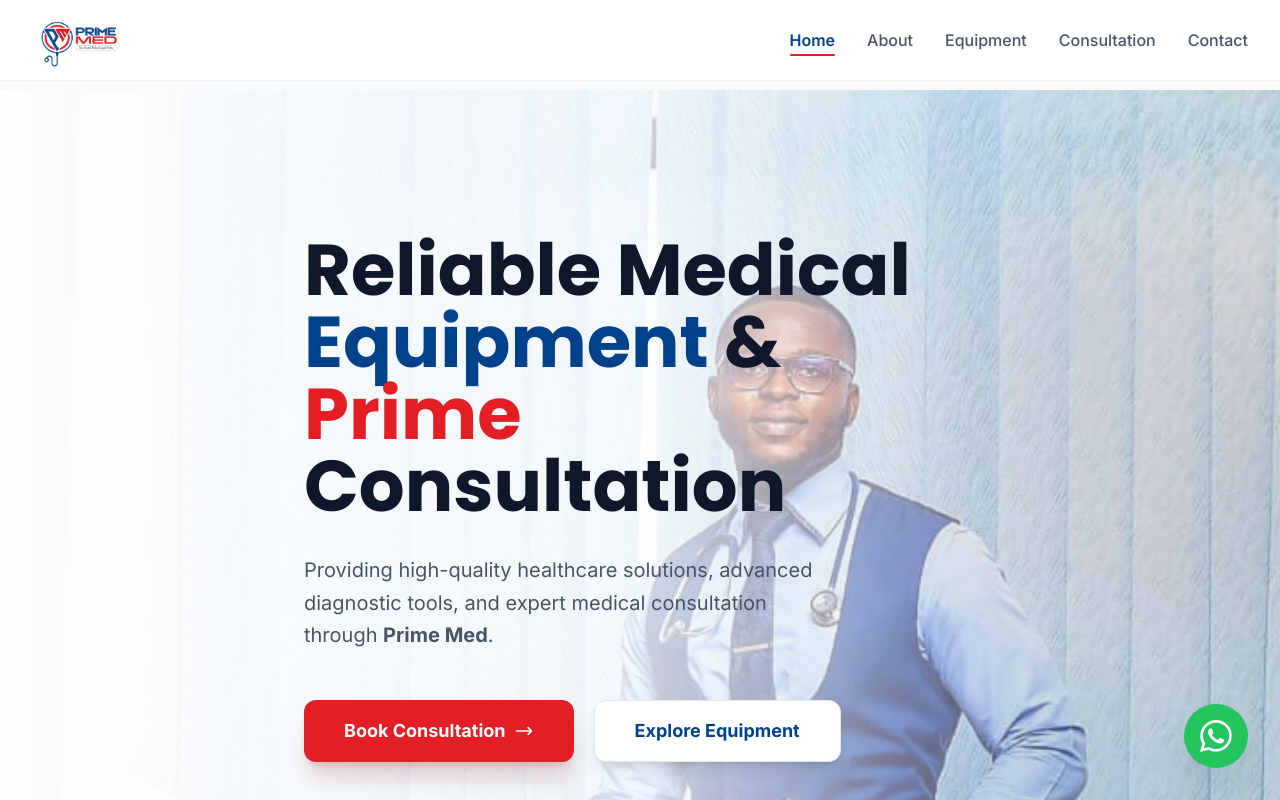
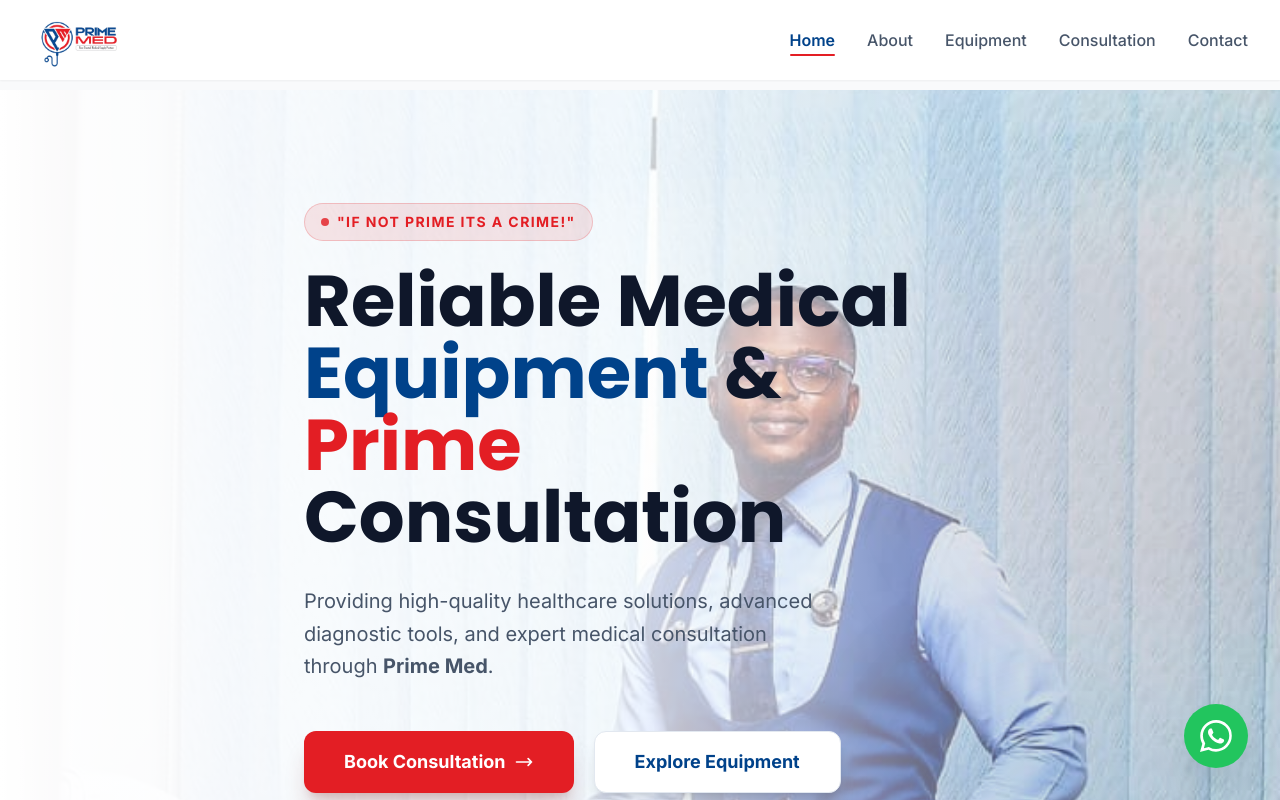
Before and after one commit to winnidebz1/primemed, a React (Vite) app: page / in a window 1280 px wide. Shown: the top 800 px of the page. Built offline with nearby package versions, Linux system fonts and the light colour scheme.

Commit message:
Integrated brand tagline 'If not Prime its a crime!' across the website (Hero, Footer, and About page)

```diff
--- a/components/Footer.tsx
+++ b/components/Footer.tsx
@@ -16,8 +16,11 @@
             <button onClick={() => onNavigate('home')} className="flex items-center gap-3">
               <img src="/images/logo.png" alt="Prime Med Logo" className="h-16 w-auto" />
             </button>
-            <p className="leading-relaxed">
+            <p className="leading-relaxed mb-4">
               Prime Med is your leading provider of medical equipment and professional healthcare consultation services. We bring quality care to your doorstep.
+            </p>
+            <p className="text-brand-red font-bold italic text-lg decoration-2 underline-offset-4 decoration-brand-blue/30 underline">
+              "If not Prime its a crime!"
             </p>
           </div>
 
--- a/components/Hero.tsx
+++ b/components/Hero.tsx
@@ -19,6 +19,10 @@
 
       <div className="relative z-10 max-w-7xl mx-auto px-4 sm:px-6 lg:px-8 pt-48 pb-24 lg:pt-64 lg:pb-32">
         <div className="max-w-2xl text-slate-900">
+          <div className="mb-6 inline-flex items-center gap-2 px-4 py-2 bg-brand-red/10 rounded-full border border-brand-red/20">
+            <span className="w-2 h-2 bg-brand-red rounded-full animate-pulse"></span>
+            <span className="text-brand-red font-bold text-sm uppercase tracking-widest">"If not Prime its a crime!"</span>
+          </div>
           <h1 className="text-4xl md:text-6xl lg:text-7xl font-bold leading-tight mb-8">
             Reliable Medical <br />
             <span className="text-brand-blue">Equipment</span> & <span className="text-brand-red">Prime</span> <br />
--- a/pages/AboutPage.tsx
+++ b/pages/AboutPage.tsx
@@ -35,7 +35,10 @@
                 <p className="text-2xl font-bold mb-2 text-brand-blue">
                   <span className="text-brand-red">Quality</span> First
                 </p>
-                <p className="text-slate-500 leading-relaxed">Our commitment to medical standards is unwavering and globally recognized. <span className="italic font-semibold text-brand-blue">"If not Prime its a crime!"</span></p>
+                <p className="text-slate-500 leading-relaxed mb-6">Our commitment to medical standards is unwavering and globally recognized.</p>
+                <div className="bg-brand-blue/5 p-4 rounded-xl border-l-4 border-brand-red">
+                  <p className="italic font-bold text-brand-blue text-xl leading-none">"If not Prime its a crime!"</p>
+                </div>
               </div>
             </div>
           </div>
```
